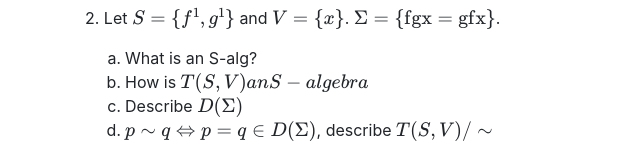
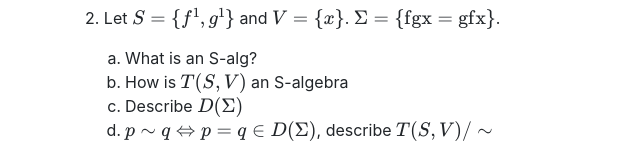
Before and after one commit to dismyth/math190, a plain HTML site: page index.html in a window 1280 px wide. Shown: the part 1916-2071 px from the top of the page, 0-640 px from the left. Drawn offline with nearby package versions, Linux system fonts and the light colour scheme; some packages are replaced by stand-ins of ours.

Commit message:
Update index.html

```diff
--- a/index.html
+++ b/index.html
@@ -252,7 +252,7 @@
                     2. Let $S = \{f^1, g^1\}$ and $V = \{x\}$. $\Sigma = \{ \text{fgx} = \text{gfx} \}$.
                 <ol type="a">
                     <li>What is an S-alg?</li>
-                    <li>How is $T(S, V) an S-algebra$</li>
+                    <li>How is $T(S, V)$ an S-algebra</li>
                     <li>Describe $D(\Sigma)$</li>
                     <li>$p \sim q \Leftrightarrow p = q \in D(\Sigma)$, describe $T(S, V)/\sim$</li>
                 </ol>
```
